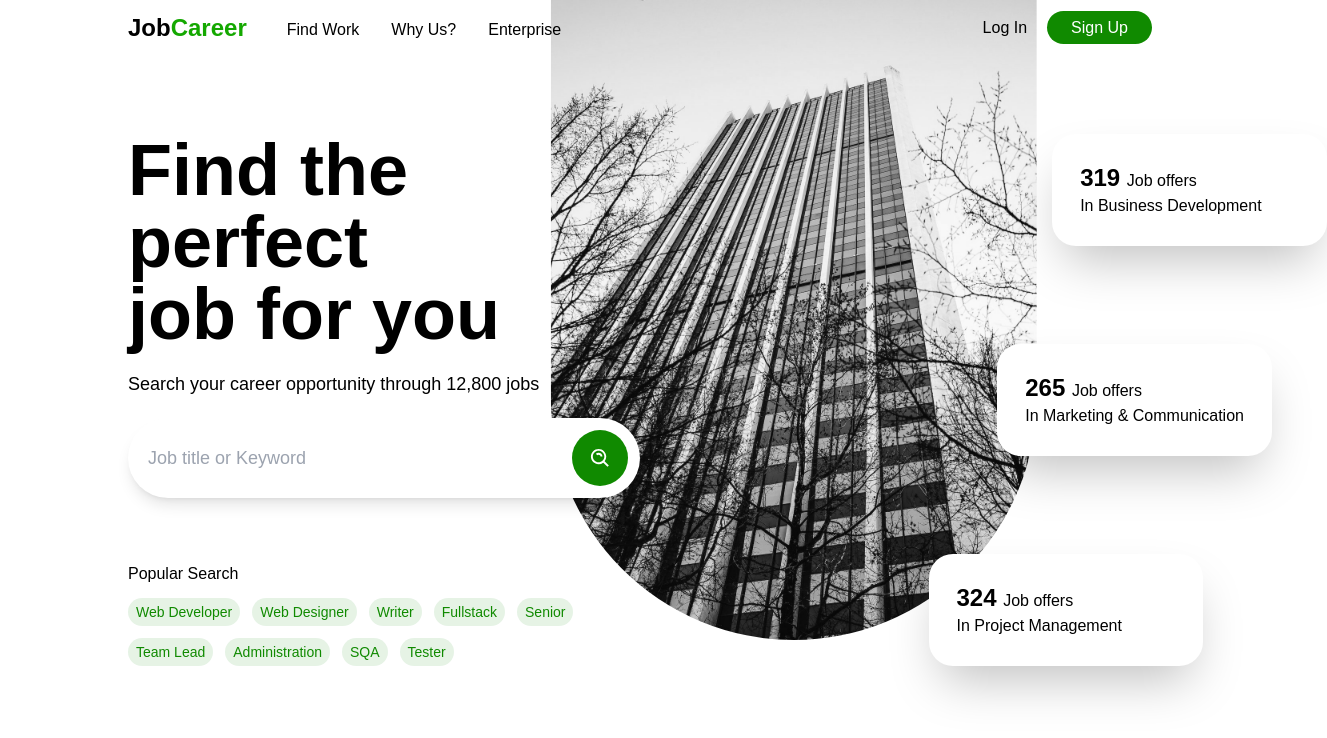
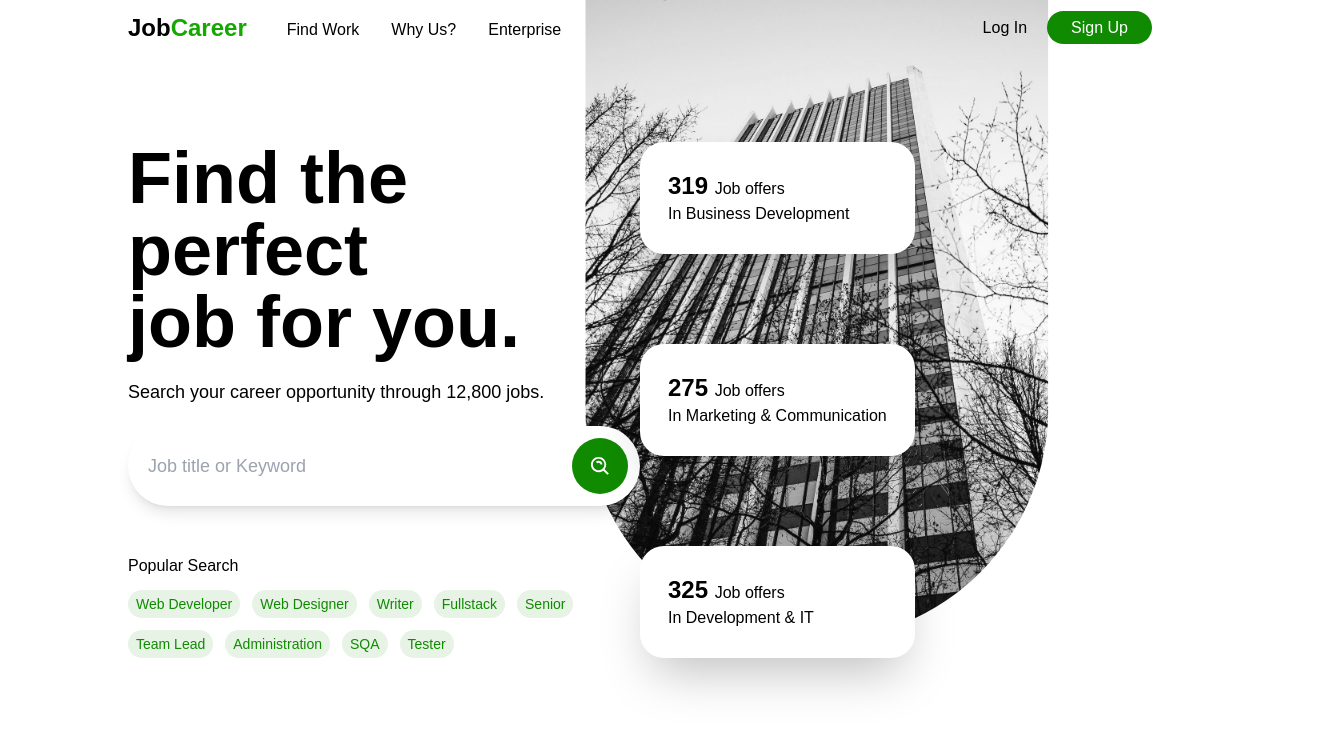
Before and after one commit to sagorranait/JobCareer, a Next.js app: page / in a window 1280 px wide. Shown: the top 738 px of the page, 1327 px wide, since content can reach past the window. Built offline with nearby package versions, Linux system fonts and the light colour scheme.

Commit message:
Maked code re-usable.

```diff
--- /dev/null
+++ b/components/HomeCard.js
@@ -0,0 +1,13 @@
+const HomeCard = ({ jobTitle, jobNumber, position }) => {
+  return (
+   <div className={`statCard rounded-3xl shadow-2xl p-7 bg-white relative left-[${position}%]`}>
+      <div>
+         <span className='text-2xl font-bold'>{jobNumber} </span>
+         <span>Job offers</span>
+      </div>
+      <p className='font-light text-gray-500'>In {jobTitle}</p>
+   </div>
+  )
+}
+
+export default HomeCard
--- /dev/null
+++ b/components/HomeTag.js
@@ -0,0 +1,15 @@
+import TheBadge from "./TheBadge";
+
+const HomeTag = () => {
+  const keywords = [ "Web Developer", "Web Designer", "Writer", "Fullstack", "Senior", "Team Lead", "Administration", "SQA", "Tester" ];
+  return (
+   <div className='mt-12'>
+      <h2 className='badge-container'>Popular Search</h2>
+      <div className='mt-3 max-w-xl flex flex-wrap gap-3'>
+         {keywords.map((item) => (<TheBadge key={item} className='badge'>{item}</TheBadge>))}
+      </div>
+   </div>
+  )
+}
+
+export default HomeTag
--- a/pages/index.js
+++ b/pages/index.js
@@ -1,25 +1,15 @@
 import Head from 'next/head';
 import Image from 'next/image';
 import { BiSearchAlt } from "react-icons/bi";
-import TheBadge from "../components/TheBadge";
+import HomeCard from '@/components/HomeCard';
+
 import hero1 from "../assets/hero-01.png";
 import hero2 from "../assets/hero-02.png";
 import hero3 from "../assets/hero-03.png";
-
-import styles from '@/styles/Home.module.css';
+import HomeTag from '@/components/HomeTag';
 
 const Home = () => {
-  const keywords = [
-    "Web Developer",
-    "Web Designer",
-    "Writer",
-    "Fullstack",
-    "Senior",
-    "Team Lead",
-    "Administration",
-    "SQA",
-    "Tester",
-  ];
+
 
   return (
     <>
@@ -28,39 +18,17 @@ const Home = () => {
       </Head>
       <main>
         <div className='w-4/5 mx-auto h-screen'>
-          <div className='max-w-2xl h-[80vh] rounded-b-full absolute top-0 left-[62%] -translate-x-1/2 overflow-hidden z-0'>
-            <Image
-              id='hero1'
-              src={hero1}
-              alt=''
-              className='object-cover h-full w-full'
-            />
-            <Image
-              id='hero2'
-              src={hero2}
-              alt=''
-              className='object-cover h-full w-full'
-            />
-            <Image
-              id='hero3'
-              src={hero3}
-              alt=''
-              className='object-cover h-full w-full'
-            />
+          <div className='max-w-2xl h-[80vh] rounded-b-full absolute top-0 left-[63.8%] -translate-x-1/2 overflow-hidden z-0'>
+            <Image id='hero1' src={hero1} alt='hero1' className='object-cover h-full w-full' />
+            <Image id='hero2' src={hero2} alt='hero2' className='object-cover h-full w-full'  />
+            <Image id='hero3' src={hero3} alt='hero3' className='object-cover h-full w-full' />
           </div>
           <div className='h-full w-full flex items-center z-10 relative'>
             <div className='flex w-full'>
               <div className='w-1/2 flex flex-col items-start'>
-                <h1 id='hero-title' className='heroElement font-bold text-7xl'>
-                  Find the perfect <br /> job for you
-                </h1>
-                <p id='hero-subtitle' className='mt-5 text-lg'>
-                  Search your career opportunity through 12,800 jobs
-                </p>
-                <div
-                  id='search-container'
-                  className='bg-white rounded-full p-3 flex w-full max-w-xl overflow-hidden mt-5  shadow-lg'
-                >
+                <h1 id='hero-title' className='heroElement font-bold text-7xl'>Find the perfect <br /> job for you.</h1>
+                <p id='hero-subtitle' className='mt-5 text-lg'>Search your career opportunity through 12,800 jobs.</p>
+                <div id='search-container' className='bg-white rounded-full p-3 flex w-full max-w-xl overflow-hidden mt-5  shadow-lg'>
                   <input
                     className='flex-auto text-lg p-2 border-none outline-none focus:ring-0'
                     type='text'
@@ -68,50 +36,16 @@ const Home = () => {
                     id='search'
                     placeholder='Job title or Keyword'
                   />
-                  <button
-                    id='search-button'
-                    className='p-2 rounded-full bg-primary  h-14 w-14 grid place-items-center'
-                  >
+                  <button id='search-button' className='p-2 rounded-full bg-primary  h-14 w-14 grid place-items-center'>
                     <BiSearchAlt size='23' color='white' />
                   </button>
                 </div>
-                <div className='mt-16'>
-                  <h2 className='badge-container'>Popular Search</h2>
-                  <div className='mt-3 max-w-xl flex flex-wrap  gap-3'>
-                    {keywords.map((item) => (
-                      <TheBadge key={item} className='badge'>
-                        {item}
-                      </TheBadge>
-                    ))}
-                  </div>
-                </div>
+                <HomeTag/>
               </div>
               <div className='flex flex-col justify-between '>
-                <div className='statCard rounded-3xl shadow-2xl p-7 bg-white relative left-[150%]'>
-                  <div>
-                    <span className='text-2xl font-bold'>319 </span>
-                    <span>Job offers</span>
-                  </div>
-                  <p className='font-light text-gray-500'>
-                    In Business Development
-                  </p>
-                </div>
-                <div className='statCard rounded-3xl shadow-2xl p-7 bg-white relative left-[130%]'>
-                  <div>
-                    <span className='text-2xl font-bold'>265 </span>
-                    <span>Job offers</span>
-                  </div>
-                  <p className='font-light text-gray-500'>
-                    In Marketing & Communication
-                  </p>
-                </div>
-                <div className='statCard rounded-3xl shadow-2xl p-7 bg-white relative left-[105%]'>
-                  <div>
-                    <span className='text-2xl font-bold'>324 </span>
-                    <span>Job offers</span>
-                  </div>
-                  <p className='font-light text-gray-500'>In Project Management</p>
-                </div>
+                <HomeCard jobTitle='Business Development' jobNumber='319' position='150' />
+                <HomeCard jobTitle='Marketing & Communication' jobNumber='275' position='130' />
+                <HomeCard jobTitle='Development & IT' jobNumber='325' position='105' />
               </div>
             </div>
           </div>
```
